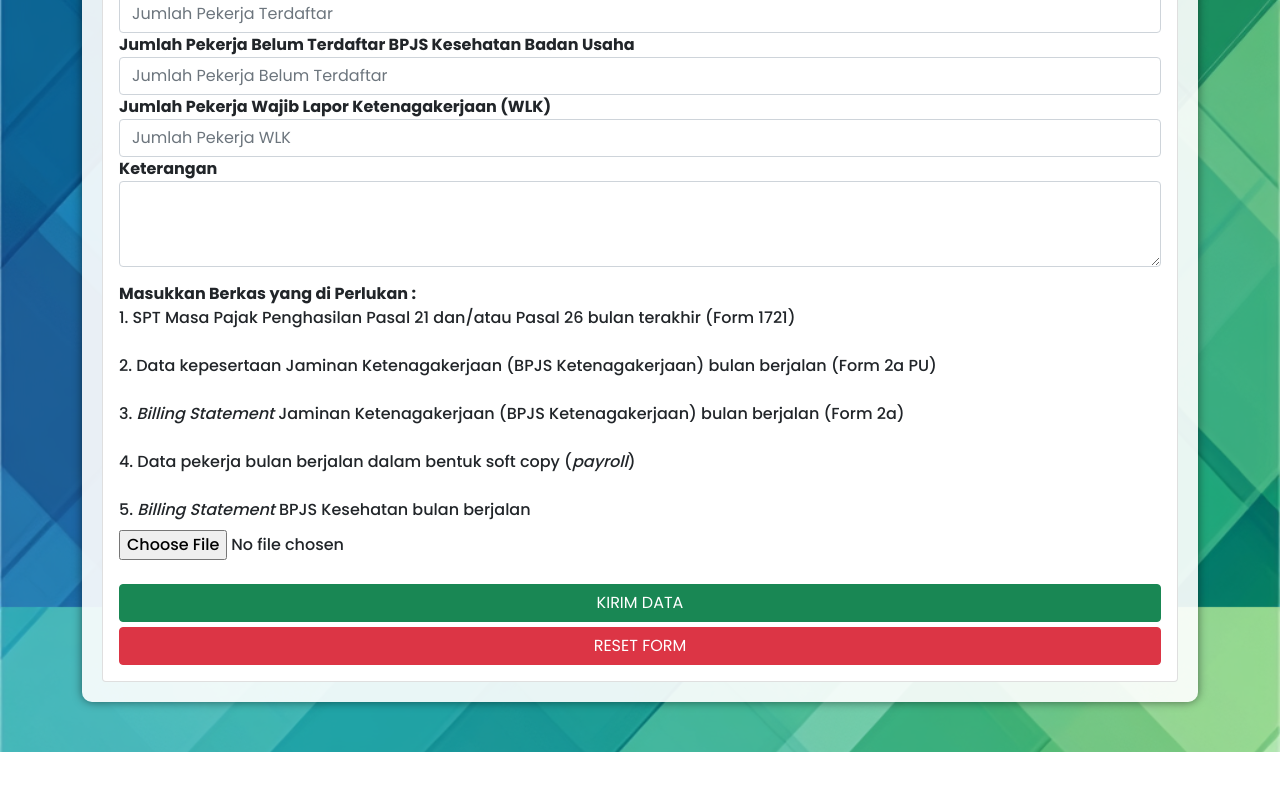
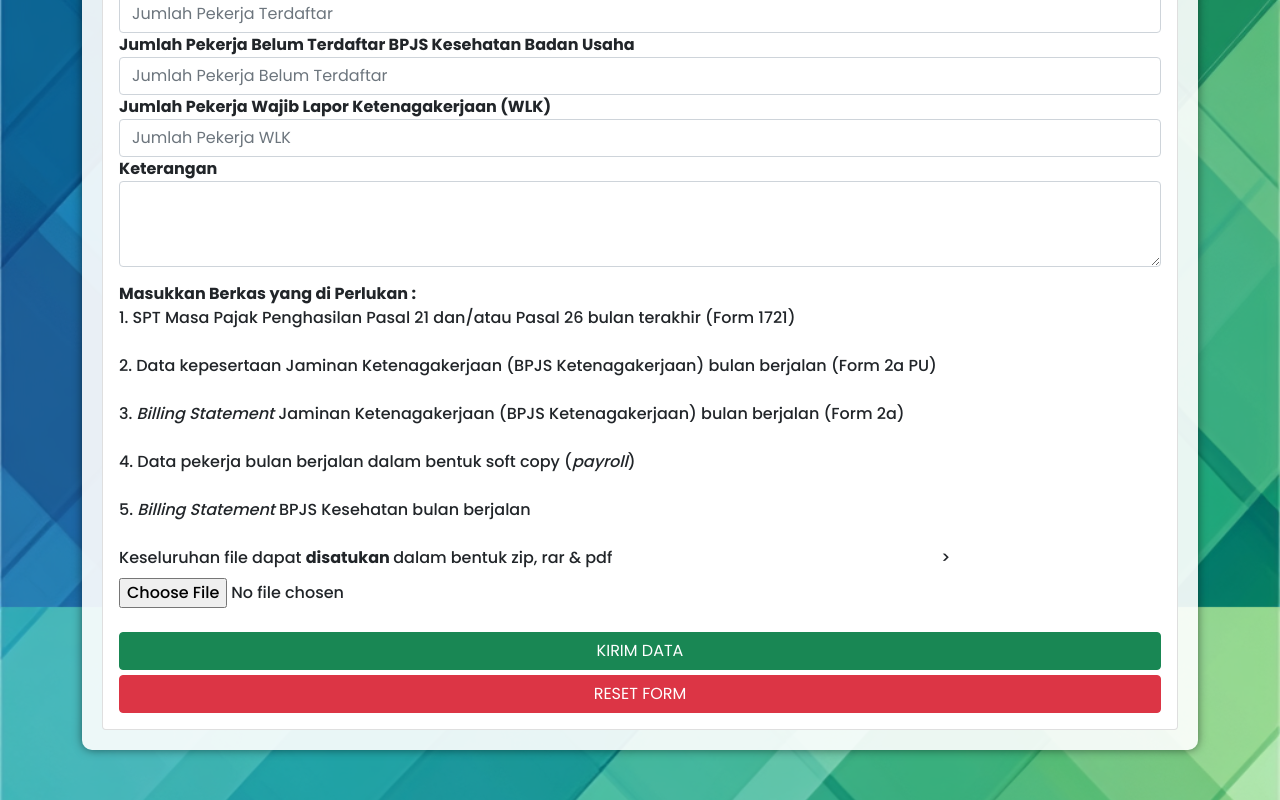
Before and after one commit to bpjskesehatanjakutkepatuhan/SADAKO, a plain HTML site: page index.html in a window 1280 px wide. Shown: the part 673-1473 px from the top of the page. Before the commit the page ends 1425 px from the top, so only its background shows below. Drawn offline with nearby package versions, Linux system fonts and the light colour scheme.

Commit message:
Update index.html

```diff
--- a/index.html
+++ b/index.html
@@ -204,7 +204,8 @@
                       <br>3. <i>Billing Statement</i> Jaminan Ketenagakerjaan (BPJS Ketenagakerjaan) bulan berjalan (Form 2a)</br>
                       <br>4. Data pekerja bulan berjalan dalam bentuk soft copy (<i>payroll</i>)</br>
                       <br>5. <i>Billing Statement</i> BPJS Kesehatan bulan berjalan</br>
-                      </label
+                      <br> Keseluruhan file dapat <b> disatukan </b> dalam bentuk zip, rar & pdf</br>
+                    </label>
                     ><br />
                     <input id="attach" name="attach" type="file" required />
                   </div>
```
